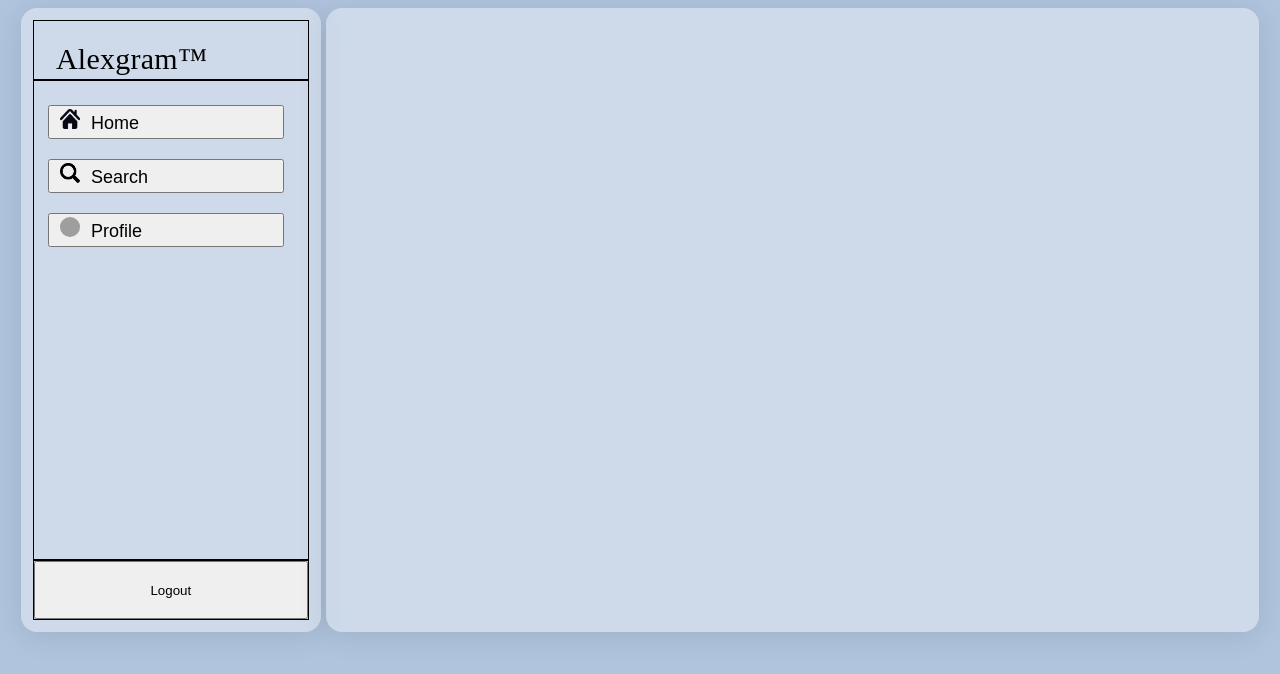
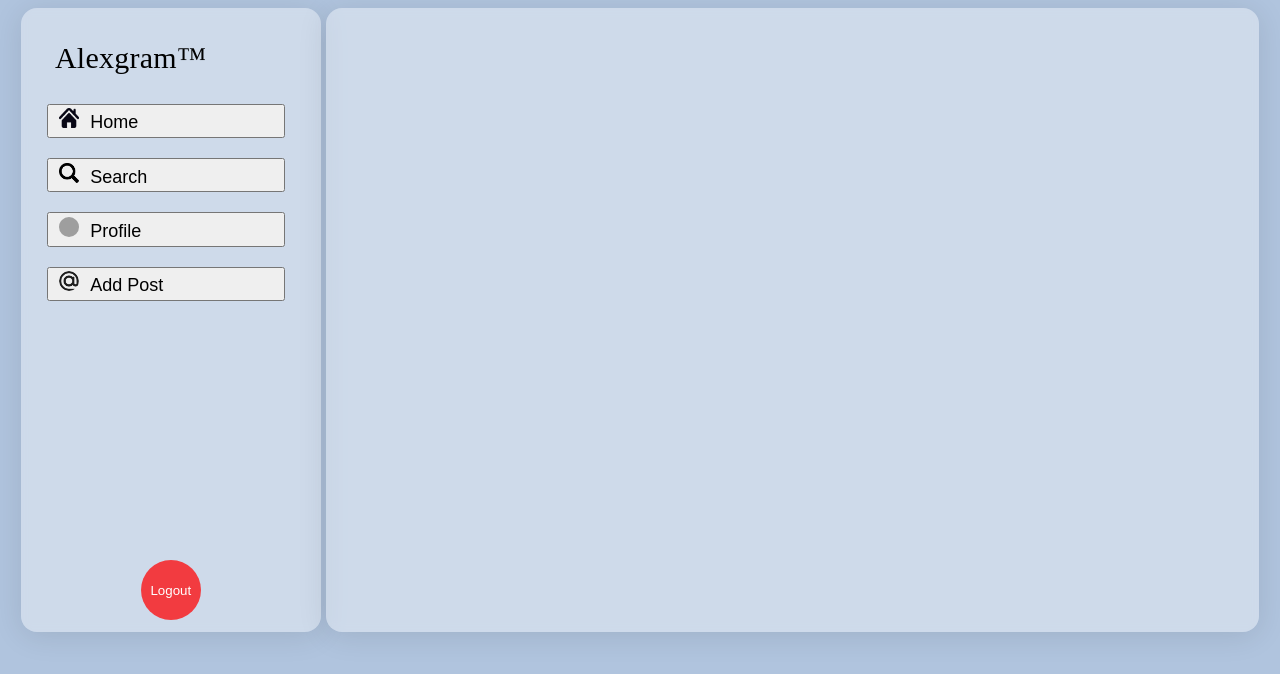
Before and after one commit to kariotisalex/InternProV1, an Angular app in the folder src/main/front-end/: page /home in a window 1280 px wide. Shown: the top 674 px of the page. Built offline with nearby package versions, Linux system fonts and the light colour scheme; grey boxes are pictures that could not be loaded.

Commit message:
Starting post

```diff
--- a/src/main/front-end/src/app/home-page/home-page.component.css
+++ b/src/main/front-end/src/app/home-page/home-page.component.css
@@ -25,7 +25,7 @@
 }
 
 .leftNested{
-  border: 1px solid black;
+  /*border: 1px solid black;*/
 }
 .navButtons{
 
@@ -50,7 +50,22 @@
   font-family: Delius;
 }
 .logoutDiv{
-  display: grid;
+  margin: auto;
+}
+.logoutButton{
+  background-color: rgba(255, 0, 0, 0.73);
+  color: white;
+  border-radius: 50%;
+  width: 60px;
+  height: 60px;
+  border: none;
+}
+.logoutButton:hover{
+  background-color: crimson;
+  font-weight: bold;
+}
+.logoutButton:active{
+  background-color: brown;
 }
 
 .images{
--- a/src/main/front-end/src/app/home-page/home-page.component.html
+++ b/src/main/front-end/src/app/home-page/home-page.component.html
@@ -15,9 +15,12 @@
       <div class="navButtonsNested" id="profileButton" >
         <button class="buttons" [routerLink]="'/home/profile/posts'"><img class="imageNavLogo" src="assets/DemoProfilePic.jpg">Profile</button>
       </div>
+      <div class="navButtonsNested" id="profileButton" >
+        <button class="buttons" [routerLink]="'/home/profile/posts'"><img class="imageNavLogo" src="assets/addPost.png">Add Post</button>
+      </div>
     </div>
     <div class="leftNested logoutDiv" >
-      <button id="logout" (click)="logout">Logout</button>
+      <button id="logout" (click)="logout" class="logoutButton">Logout</button>
     </div>
   </div>
 
```
Also changed, not shown: src/main/front-end/src/app/post.service.ts (added, +9 -0 lines), src/main/front-end/src/assets/addPost.png (added).
